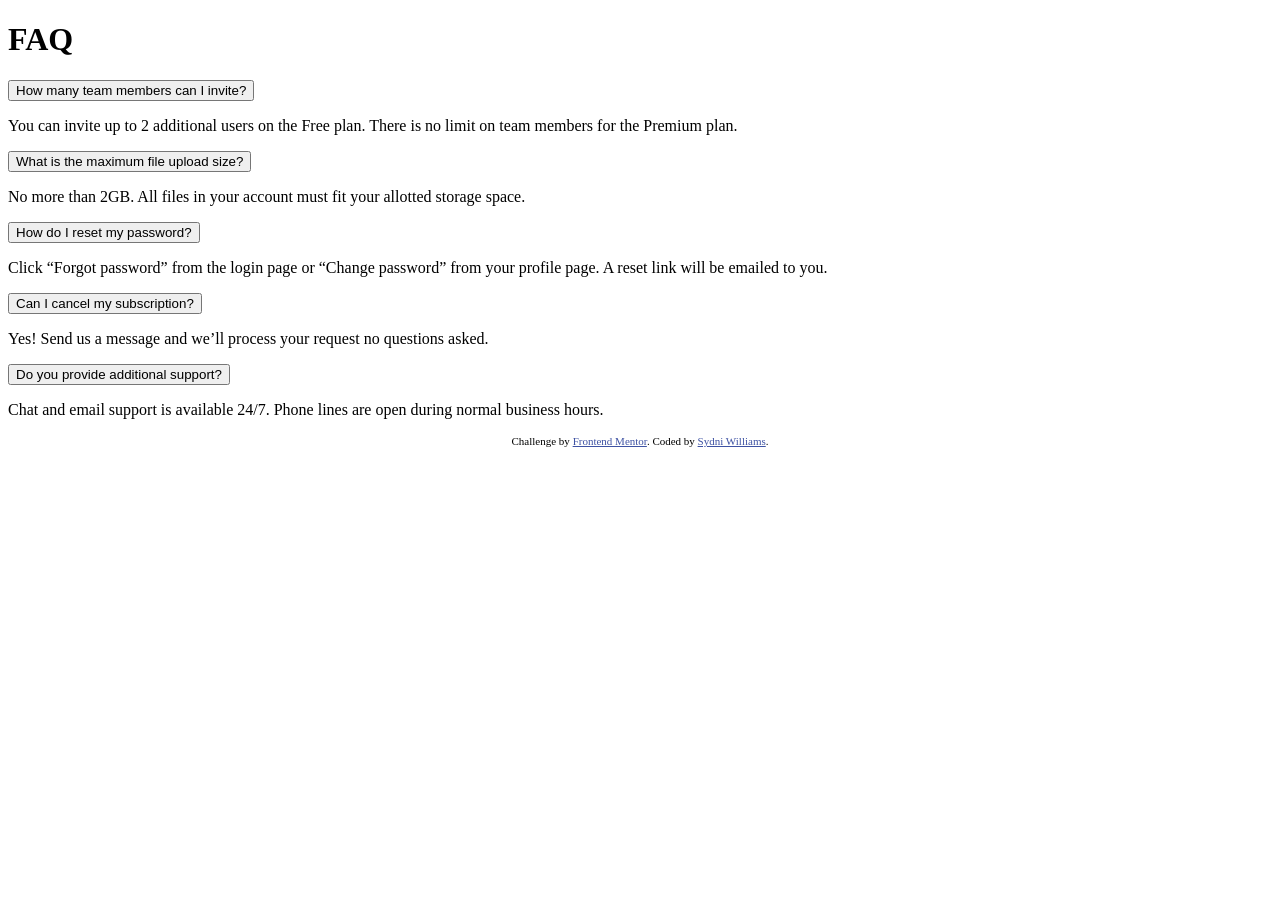
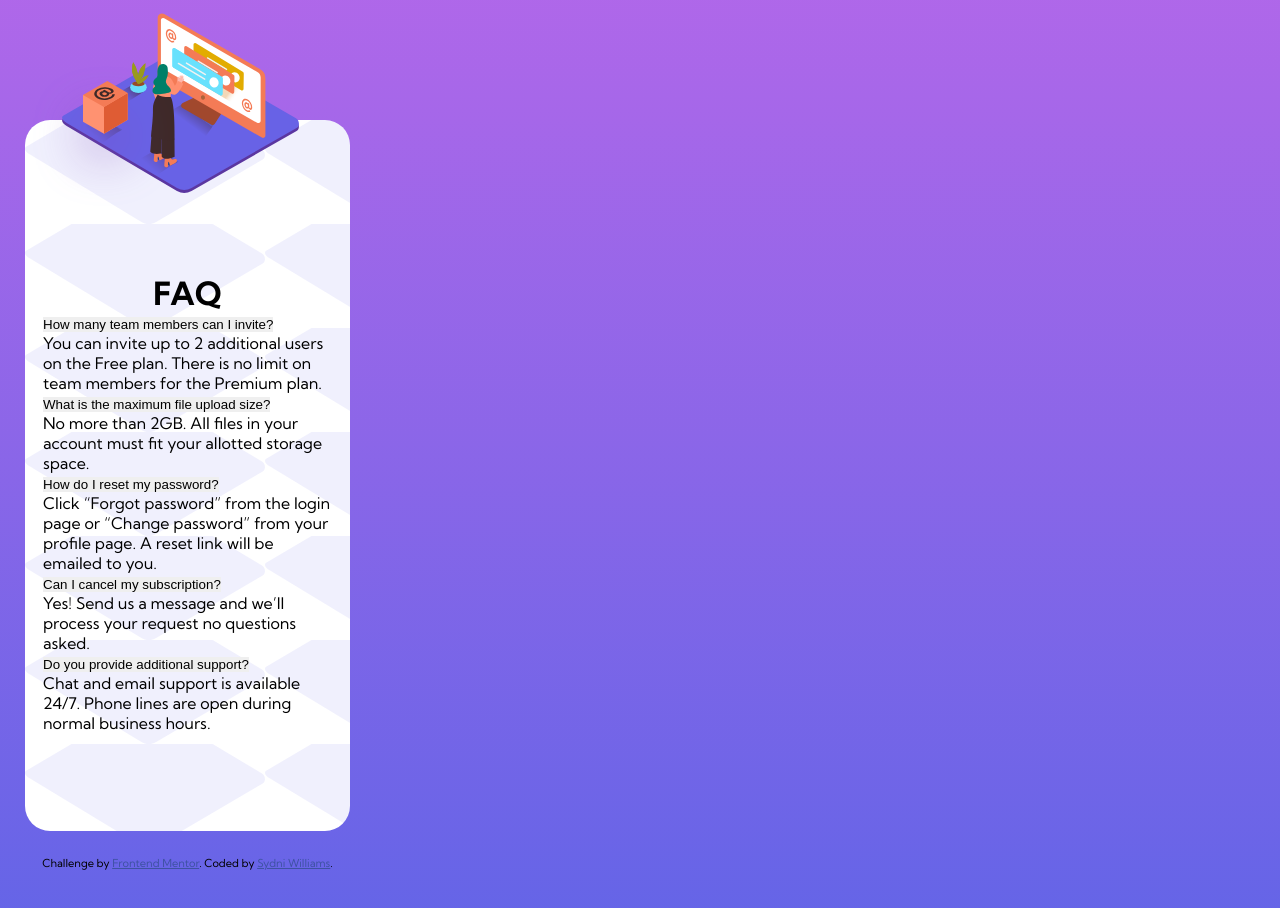
Before and after one commit to sydwillcode/FAQ-Accordion-Card, a plain HTML site: page index.html in a window 1280 px wide. Before the commit the page ends 800 px from the top, so only its background shows below. Drawn offline with Linux system fonts and the light colour scheme.

Commit message:
minor style changes

```diff
--- a/index.html
+++ b/index.html
@@ -1,58 +1,75 @@
 <!DOCTYPE html>
 <html lang="en">
 	<head>
-  <meta charset="UTF-8">
-  <meta name="viewport" content="width=device-width, initial-scale=1.0"> <!-- displays site properly based on user's device -->
-  <link rel="stylesheet" href="styles.css">
-  <link rel="icon" type="image/png" sizes="32x32" href="./images/favicon-32x32.png">
+		<meta charset="UTF-8" />
+		<meta name="viewport" content="width=device-width, initial-scale=1.0" />
+		<!-- displays site properly based on user's device -->
+		<link rel="stylesheet" href="styles.css" />
+		<link
+			rel="icon"
+			type="image/png"
+			sizes="32x32"
+			href="./images/favicon-32x32.png"
+		/>
 
 		<title>SCW | FAQ Accordion Card</title>
 
 		<!-- Feel free to remove these styles or customise in your own stylesheet 👍 -->
-
 	</head>
 	<body>
 		<div class="container">
+			<div class="card-container">
 				<div class="sm-img"></div>
-  <div class="card">
-    <div class="lg-img"></div>
+				<div class="lg-img">
+					<img src="./images/illustration-woman-online-mobile.svg" alt="" />
+				</div>
+        <div class="faq-container">
           <div id="faq">
             <h1>FAQ</h1>
-      <div class="faq-container">
-        <button>How many team members can I invite?</button>
+						<button class="btn">How many team members can I invite?</button>
 						<div class="panel">
-          <p>You can invite up to 2 additional users on the Free plan. There is no limit on
-            team members for the Premium plan.</p>
+							<p>
+								You can invite up to 2 additional users on the Free plan. There
+								is no limit on team members for the Premium plan.
+							</p>
 						</div>
-        <button>What is the maximum file upload size?</button>
+						<button class="btn">What is the maximum file upload size?</button>
 						<div class="panel">
-          <p>No more than 2GB. All files in your account must fit your allotted storage space.</p>
+							<p>
+								No more than 2GB. All files in your account must fit your
+								allotted storage space.
+							</p>
 						</div>
-        <button>How do I reset my password?</button>
+						<button class="btn">How do I reset my password?</button>
 						<div class="panel">
-          <p>Click “Forgot password” from the login page or “Change password” from your profile page.
-            A reset link will be emailed to you.</p>
+							<p>
+								Click “Forgot password” from the login page or “Change password”
+								from your profile page. A reset link will be emailed to you.
+							</p>
 						</div>
-        <button>Can I cancel my subscription?</button>
+						<button class="btn">Can I cancel my subscription?</button>
 						<div class="panel">
-          <p>Yes! Send us a message and we’ll process your request no questions asked.</p>
+							<p>
+								Yes! Send us a message and we’ll process your request no
+								questions asked.
+							</p>
 						</div>
-        <button>Do you provide additional support?</button>
+						<button class="btn">Do you provide additional support?</button>
 						<div class="panel">
-          <p>Chat and email support is available 24/7. Phone lines are open during normal business hours.</p>
+							<p>
+								Chat and email support is available 24/7. Phone lines are open
+								during normal business hours.
+							</p>
 						</div>
 					</div>
 				</div>
-
 			</div>
+			<div class="attribution">
+				Challenge by
+				<a href="https://www.frontendmentor.io?ref=challenge" target="_blank"
+					>Frontend Mentor</a
+				>. Coded by <a href="#">Sydni Williams</a>.
 			</div>
-
-
-
-
-  <div class="attribution">
-    Challenge by <a href="https://www.frontendmentor.io?ref=challenge" target="_blank">Frontend Mentor</a>.
-    Coded by <a href="#">Sydni Williams</a>.
 		</div>
 	</body>
 </html>
--- a/styles.css
+++ b/styles.css
@@ -1,2 +1,68 @@
+@import url('https://fonts.googleapis.com/css2?family=Kumbh+Sans:wght@400;700&display=swap');
+
+
 .attribution { font-size: 11px; text-align: center; }
 .attribution a { color: hsl(228, 45%, 44%); }
+
+* {
+   margin: 0;
+   padding: 0;
+   box-sizing: border-box;
+}
+
+
+/* Utility Styles */
+
+
+
+body {
+   background-image: linear-gradient(hsl(273, 75%, 66%), hsl(240, 73%, 65%));
+   font-family: 'Kumbh Sans', sans-serif;
+}
+
+.container {
+   max-width: 375px;
+   height: 100vh;
+
+}
+
+.card-container {
+   background: white;
+   margin: 120px 25px 25px;
+   padding: .5em;
+   border-radius: 25px;
+   background-image: url('./images/bg-pattern-mobile.svg');
+   position: relative;
+}
+
+.lg-img {
+   position: absolute;
+   top: -115px;
+
+}
+
+#faq {
+   padding: 10px;
+
+}
+
+#faq h1 {
+   text-align: center;
+   font-weight: 700;
+}
+
+.faq-container {
+   margin-top: 15px;
+   position: relative;
+   bottom: 80px;
+
+}
+
+.faq-container .btn {
+   border: 0;
+}
+
+.lg-img {
+   position: relative;
+
+}
```
Lines whose indentation alone changed are shown as unchanged.
